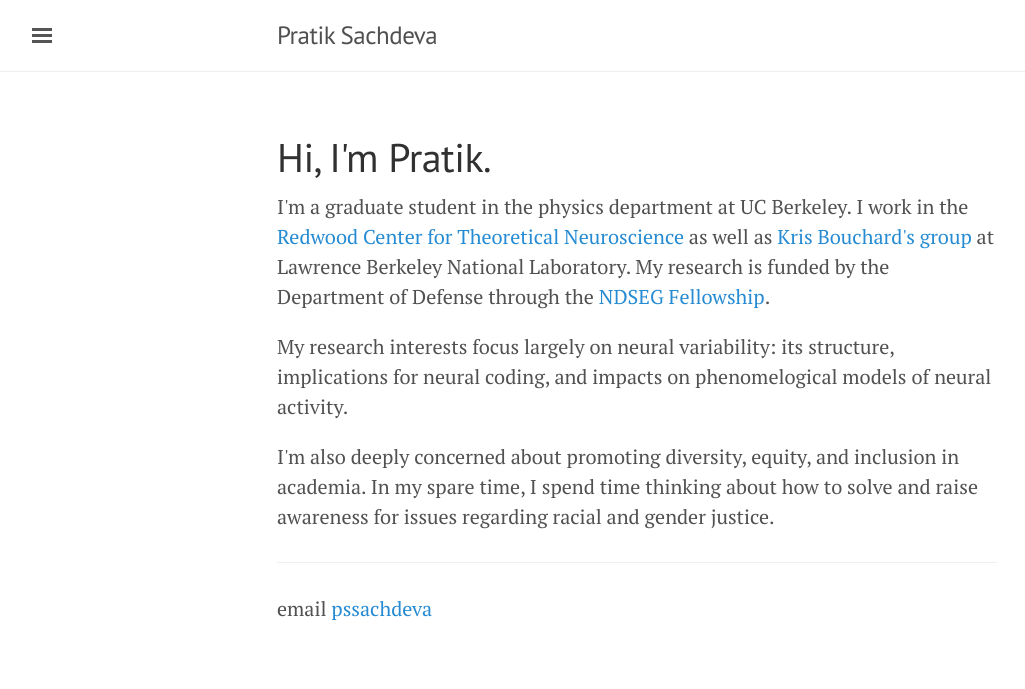
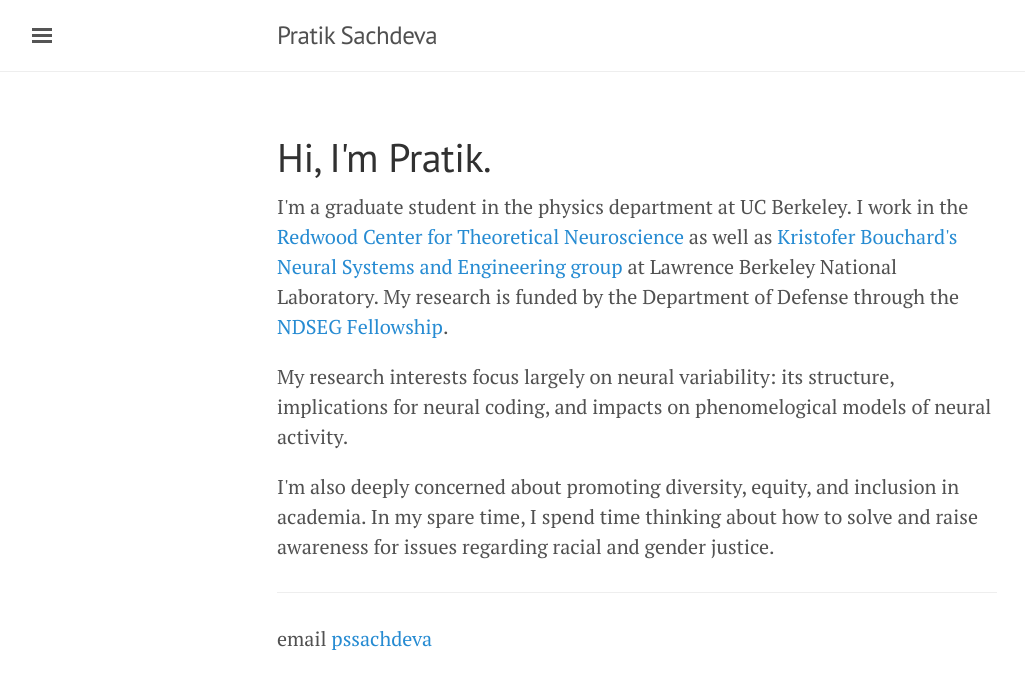
Before and after one commit to pssachdeva/pssachdeva.github.io, a Jekyll site: the page built from index.html, in a window 1280 px wide. Shown: the top 689 px of the page, without its empty margins (3-1028 px from the left). Built offline with Jekyll 4.4.1, drawn with Linux system fonts in a browser that asks for light colours; the list of posts is cut into pages by our own code.

Commit message:
teaching

```diff
--- a/index.html
+++ b/index.html
@@ -20,7 +20,7 @@ title: Home
 </div>
 -->
 <h1>Hi, I'm Pratik.</h1>
-<p> I'm a graduate student in the physics department at UC Berkeley. I work in the <a href="http://redwood.berkeley.edu/">Redwood Center for Theoretical Neuroscience</a> as well as <a href="http://bouchardlab.lbl.gov/">Kris Bouchard's group</a> at Lawrence Berkeley National Laboratory. My research is funded by the Department of Defense through the <a href="http://www.ndsegfellowships.org/">NDSEG Fellowship</a>.</p>
+<p> I'm a graduate student in the physics department at UC Berkeley. I work in the <a href="http://redwood.berkeley.edu/">Redwood Center for Theoretical Neuroscience</a> as well as <a href="http://bouchardlab.lbl.gov/">Kristofer Bouchard's Neural Systems and Engineering group</a> at Lawrence Berkeley National Laboratory. My research is funded by the Department of Defense through the <a href="http://www.ndsegfellowships.org/">NDSEG Fellowship</a>.</p>
 
 <p>My research interests focus largely on neural variability: its structure, implications for neural coding, and impacts on phenomelogical models of neural activity.</p>
 
```
